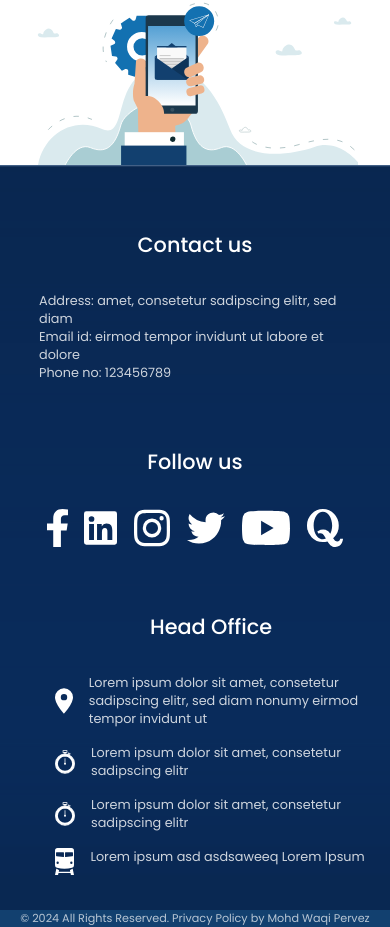
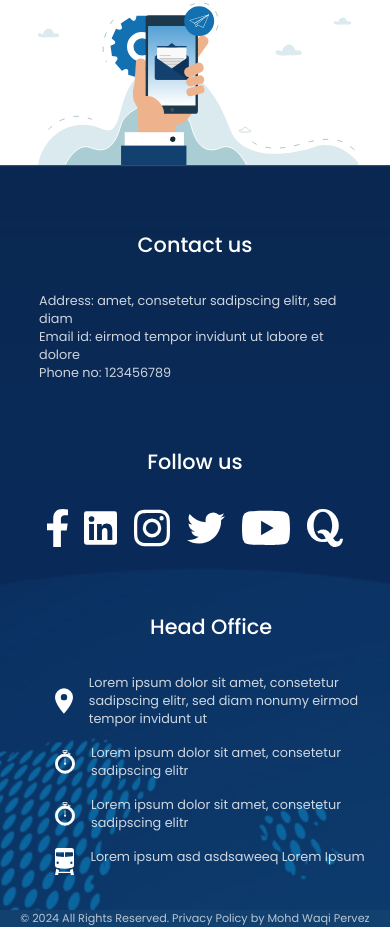
Before and after one commit to MohdWaqi/frontend, a React (Vite) app: page / in a window 390 px wide. Shown: the part 4043-4970 px from the top of the page. Built offline with nearby package versions, Linux system fonts and the light colour scheme.

Commit message:
final touch

```diff
--- a/src/index.css
+++ b/src/index.css
@@ -311,7 +311,8 @@ section{
 footer{
   padding:0;
   flex-direction:column;
-  height:max-content
+  height:max-content;
+  background-position: 50% 100%
 }
 
 footer>:first-child,footer>:nth-child(2) , footer>:last-child{
```
Also changed, not shown: 1 other file (tests, documents, lock files or other folders).
